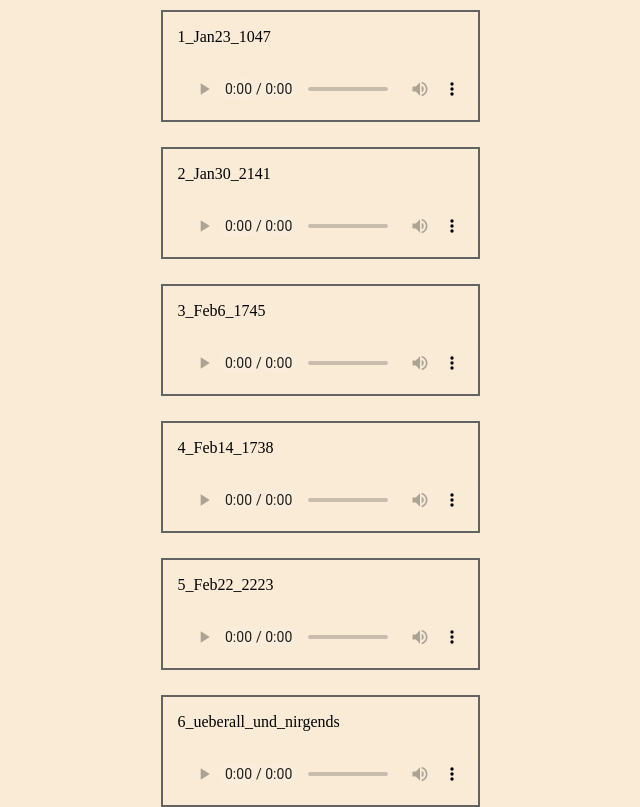
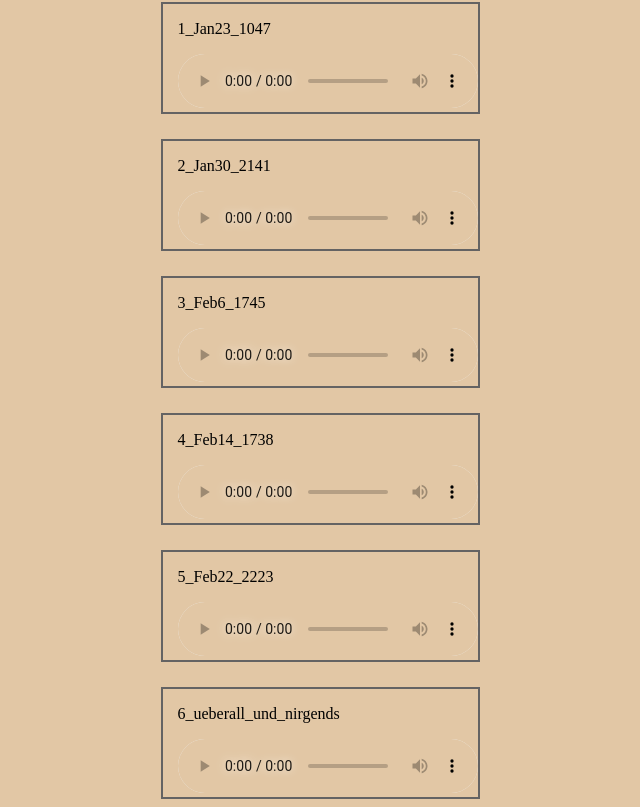
Before and after one commit to H-037/-berall-nirgends, a plain HTML site: page index.html in a window 1280 px wide. Shown: the part 27-834 px from the top of the page, without its empty margins (320-960 px from the left). Drawn offline with Linux system fonts and the light colour scheme.

Commit message:
add other css

```diff
--- a/style.css
+++ b/style.css
@@ -8,7 +8,7 @@
 }
 
 .podcast{
-    background-color: antiquewhite;
+    background-color: rgb(226, 199, 165);
     border-style: solid;
     border-width: 2px;
     border-color: rgb(100, 99, 99);
@@ -17,16 +17,12 @@
 }
 
 body{
-    background-color: antiquewhite;
+    background-color: rgb(226, 199, 165);
     display: flex;
     justify-content: center;
+    margin: 0px;
 }
 
 audio::-webkit-media-controls-panel {
-    background-color: antiquewhite;
+    background-color: rgb(226, 199, 165);
   }
-
-/* .podtitle{
-    font-weight: 700;
-    padding-left: 20px;
-} */
```
